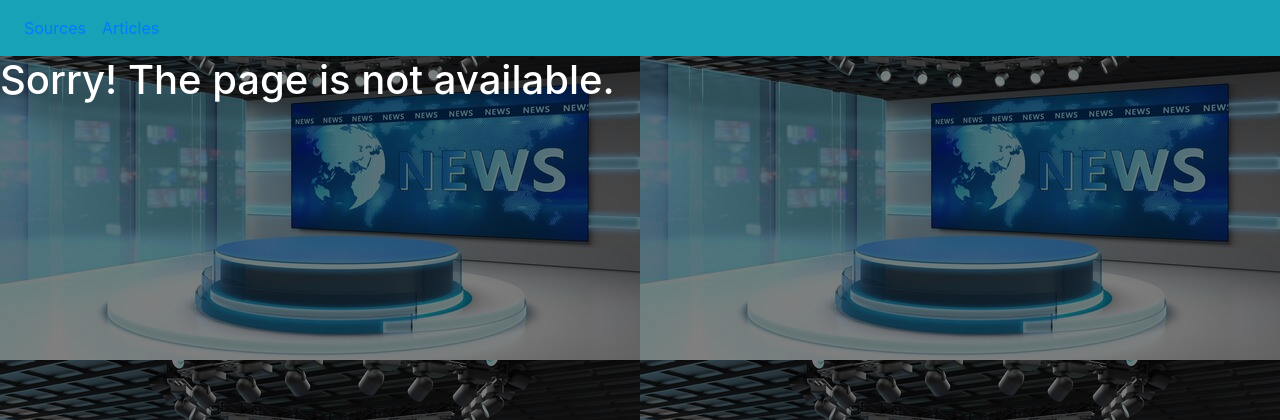
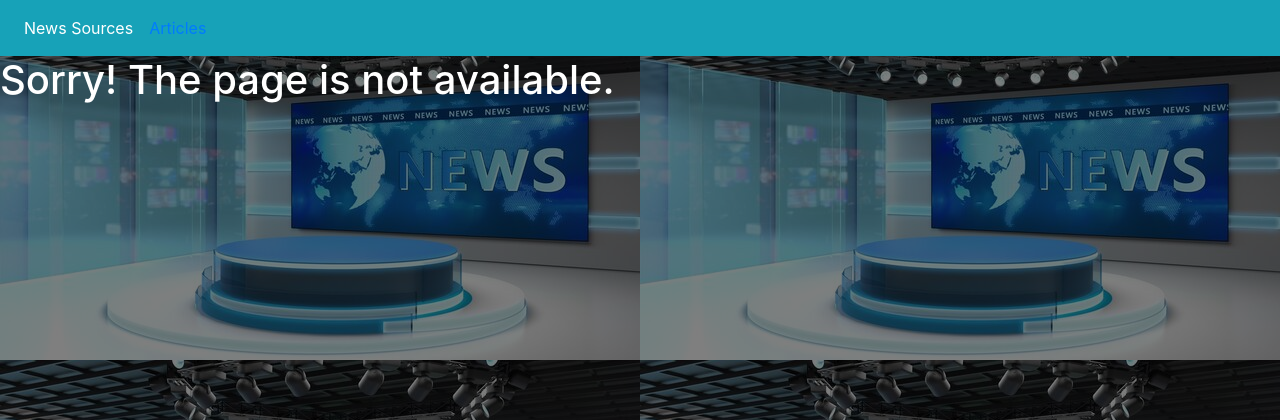
Before and after one commit to Mercynenoh/News-App, a Flask app: template app/templates/four.html in a window 1280 px wide. Shown: the top 420 px of the page. Run offline with Flask 2, Linux system fonts and the light colour scheme; the template is opened without the code that fills it, so the values that code supplies are empty; some libraries are stand-ins or nearby versions.

Commit message:
add changes

```diff
--- a/app/templates/navbar.html
+++ b/app/templates/navbar.html
@@ -5,10 +5,10 @@
     <div class="collapse navbar-collapse" id="navbarText">
       <ul class="navbar-nav mr-auto">
         <li class="nav-item active">
-          <a class="nav-link" href="/">Sources<span class="sr-only">(current)</span></a>
+          <a class="nav-link text-white" href="/"> News Sources<span class="sr-only">(current)</span></a>
         </li>
         <li class="nav-item">
-          <a class="nav-link" href="/home">Articles</a>
+          <a class="nav-link text white" href="/home">Articles</a>
         </li>
         <!-- <form class="form-inline my-2 my-lg-0">
           <input class="form-control mr-sm-2" type="search" placeholder="Search" aria-label="Search">
```
